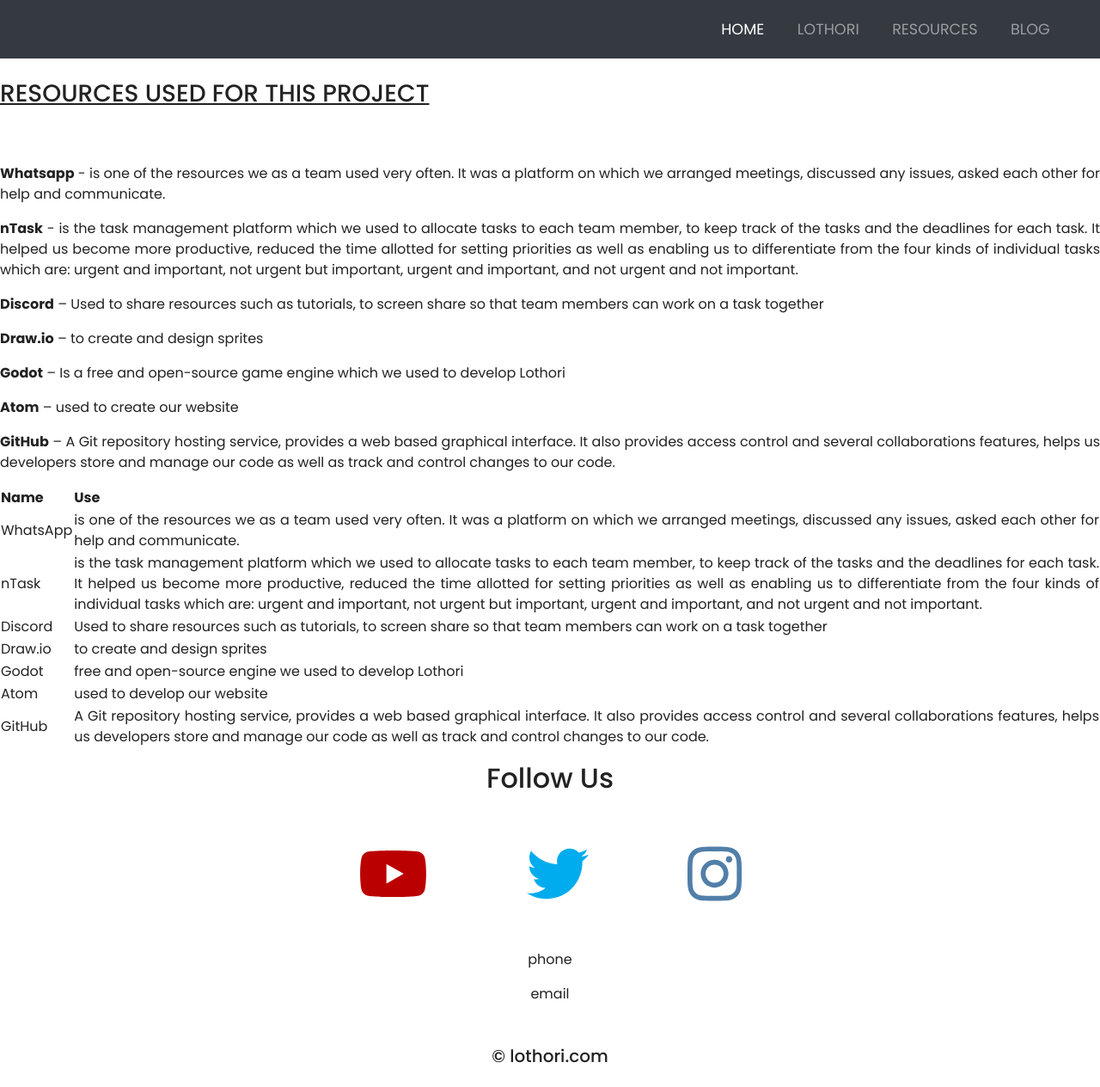
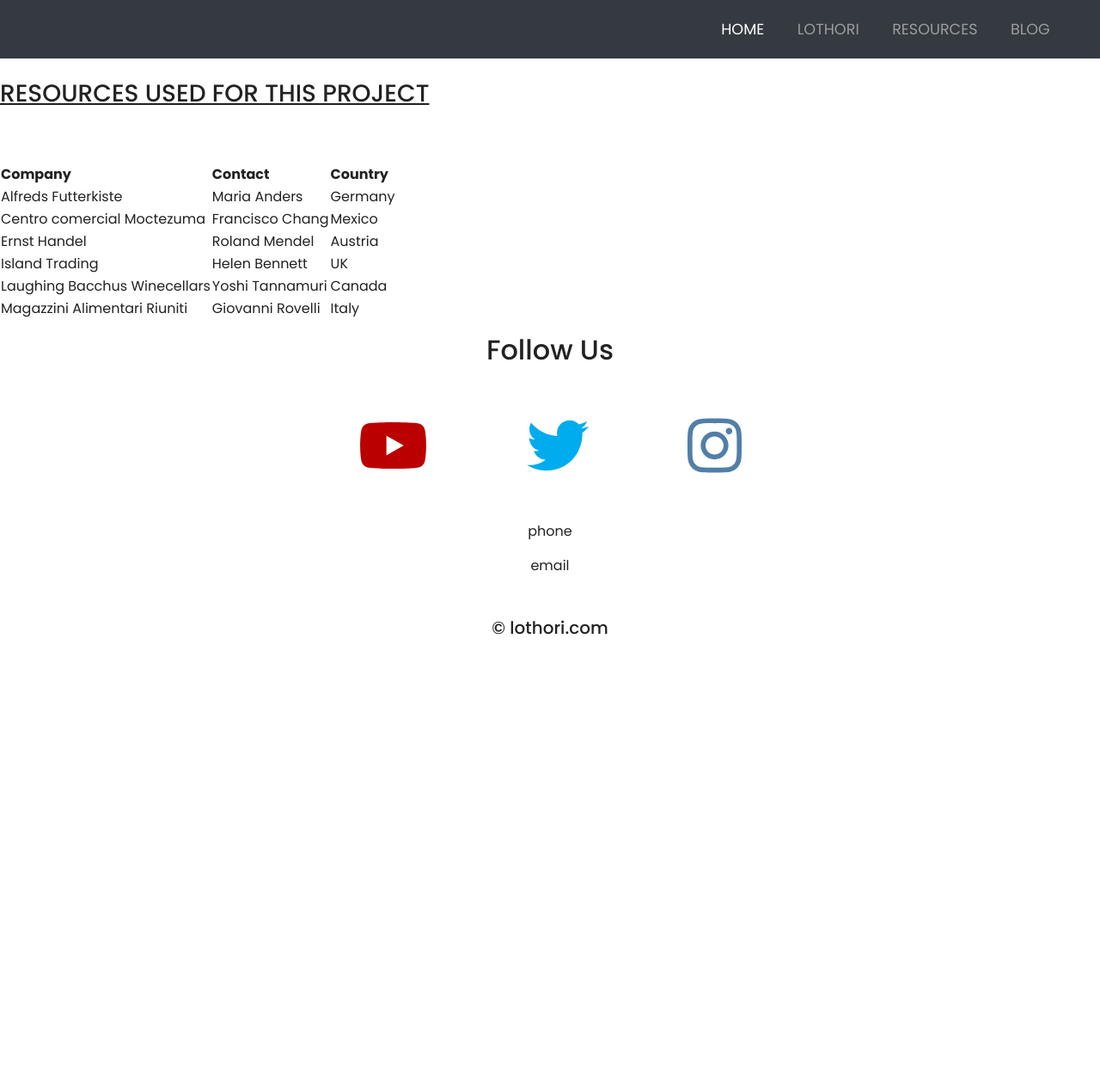
Before and after one commit to mohamedjasmin/lothoriold, a Jekyll site: the page built from resources.md, in a window 1280 px wide and 1264 px high. Shown: the whole window at 86% size. Built offline with Jekyll 4.4.1, drawn with Linux system fonts in a browser that asks for light colours; nearby versions of some CDN libraries.

Commit message:
Update resources.md

```diff
--- a/resources.md
+++ b/resources.md
@@ -5,29 +5,40 @@
 permalink: /resources
 ---
 
->
->
->
-> **Whatsapp** - is one of the resources we as a team used very often. It was a platform on which we arranged meetings, discussed any issues, asked each other for help and communicate.
->
-> **nTask** - is the task management platform which we used to allocate tasks to each team member, to keep track of the tasks and the deadlines for each task. It helped us become more productive, reduced the time allotted for setting priorities as well as enabling us to differentiate from the four kinds of individual tasks which are: urgent and important, not urgent but important, urgent and important, and not urgent and not important.
->
->**Discord** – Used to share resources such as tutorials, to screen share so that team members can work on a task together
->
-> **Draw.io** – to create and design sprites
->
-> **Godot** – Is a free and open-source game engine which we used to develop Lothori
->
-> **Atom** – used to create our website
->
-> **GitHub** – A Git repository hosting service, provides a web based graphical interface. It also provides access control and several collaborations features, helps us developers store and manage our code as well as track and control changes to our code.
-
-| Name     | Use                                                                                                                                                                                                                                                                                                                                                                                                                                       |
-|----------|-------------------------------------------------------------------------------------------------------------------------------------------------------------------------------------------------------------------------------------------------------------------------------------------------------------------------------------------------------------------------------------------------------------------------------------------|
-| WhatsApp | is one of the resources we as a team used very often. It was a platform on which we arranged meetings, discussed any issues, asked each other for help and communicate.                                                                                                                                                                                                                                                                   |
-| nTask    | is the task management platform which we used to allocate tasks to each team member, to keep track of the tasks and the deadlines for each task. It helped us become more productive, reduced the time allotted for setting priorities as well as enabling us to differentiate from the four kinds of individual tasks which are: urgent and important, not urgent but important, urgent and important, and not urgent and not important. |
-| Discord  | Used to share resources such as tutorials, to screen share so that team members can work on a task together                                                                                                                                                                                                                                                                                                                               |
-| Draw.io  | to create and design sprites                                                                                                                                                                                                                                                                                                                                                                                                              |
-| Godot    | free and open-source engine we used to develop Lothori                                                                                                                                                                                                                                                                                                                                                                                    |
-| Atom     | used to develop our website                                                                                                                                                                                                                                                                                                                                                                                                               |
-| GitHub   | A Git repository hosting service, provides a web based graphical interface. It also provides access control and several collaborations features, helps us developers store and manage our code as well as track and control changes to our code.                                                                                                                                                                                          |
+<table>
+  <tr>
+    <th>Company</th>
+    <th>Contact</th>
+    <th>Country</th>
+  </tr>
+  <tr>
+    <td>Alfreds Futterkiste</td>
+    <td>Maria Anders</td>
+    <td>Germany</td>
+  </tr>
+  <tr>
+    <td>Centro comercial Moctezuma</td>
+    <td>Francisco Chang</td>
+    <td>Mexico</td>
+  </tr>
+  <tr>
+    <td>Ernst Handel</td>
+    <td>Roland Mendel</td>
+    <td>Austria</td>
+  </tr>
+  <tr>
+    <td>Island Trading</td>
+    <td>Helen Bennett</td>
+    <td>UK</td>
+  </tr>
+  <tr>
+    <td>Laughing Bacchus Winecellars</td>
+    <td>Yoshi Tannamuri</td>
+    <td>Canada</td>
+  </tr>
+  <tr>
+    <td>Magazzini Alimentari Riuniti</td>
+    <td>Giovanni Rovelli</td>
+    <td>Italy</td>
+  </tr>
+</table>
```
